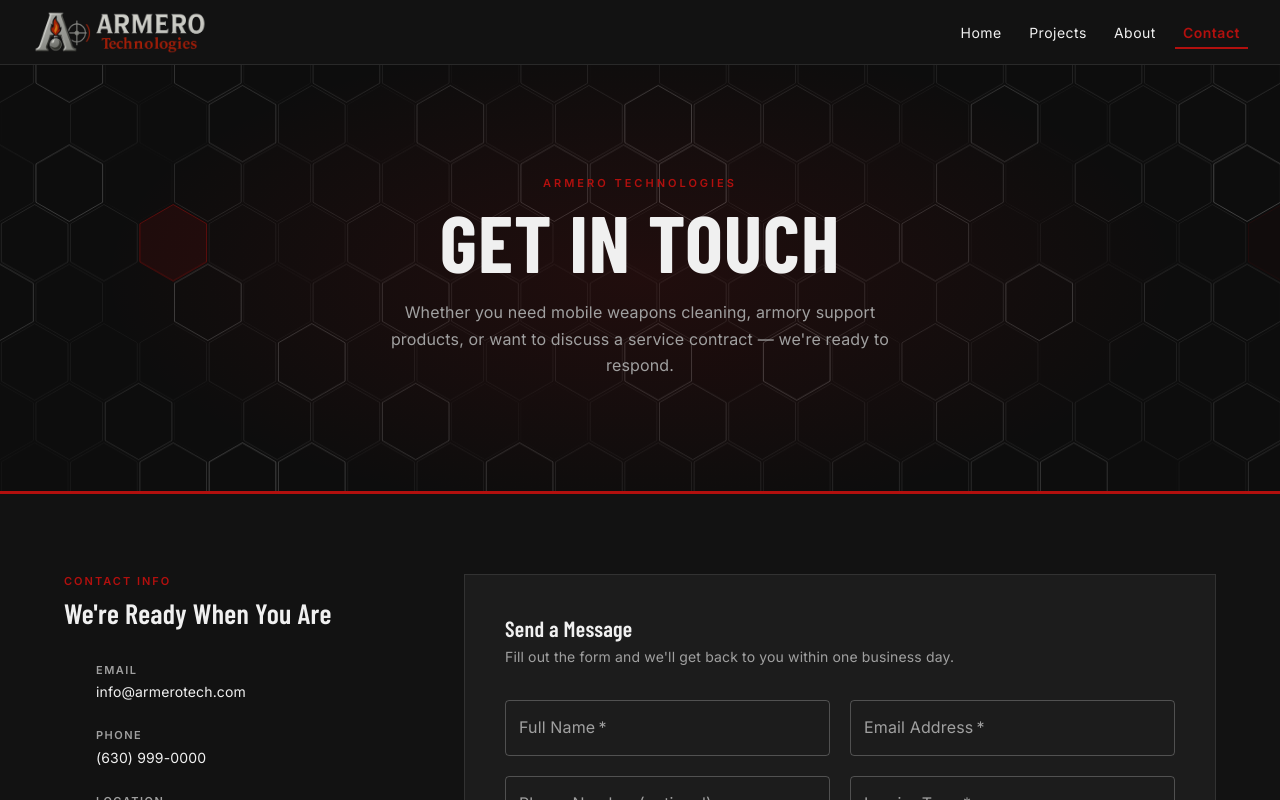
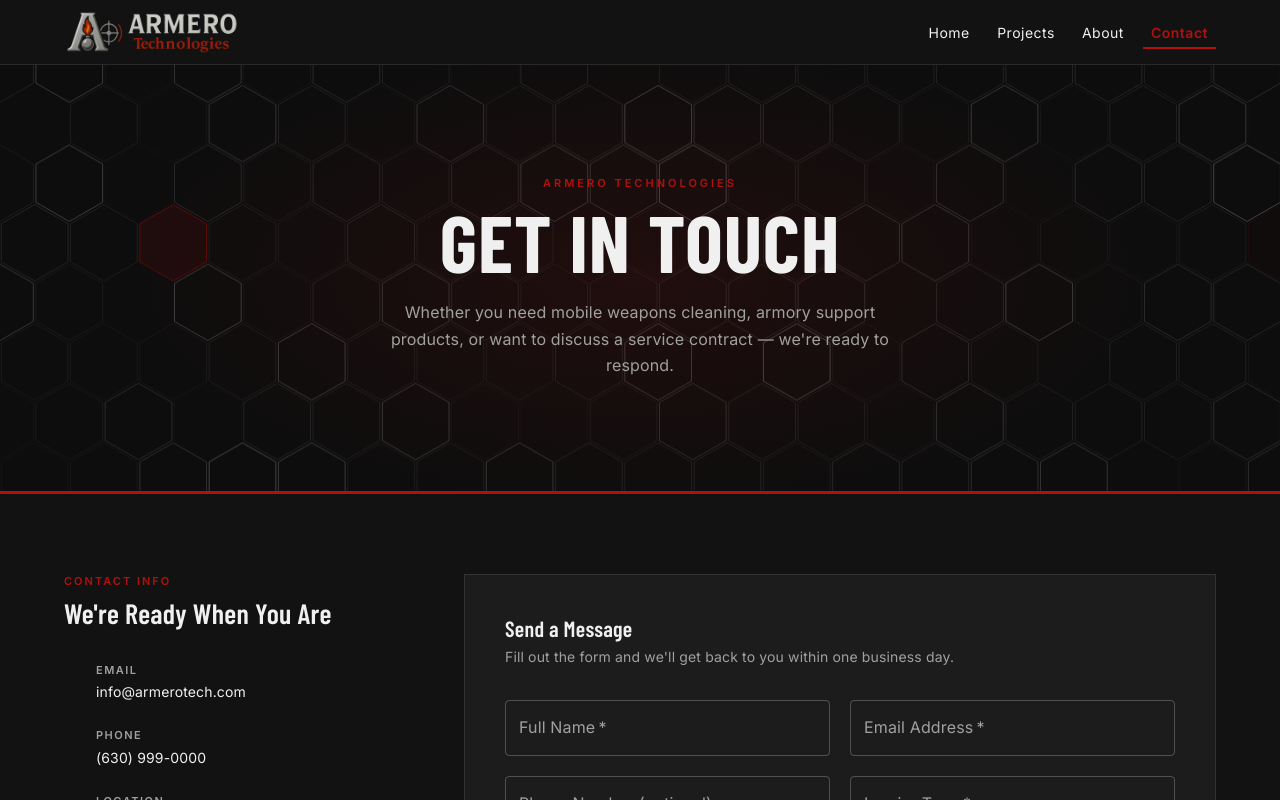
Before and after one commit to boingloings33/armero, a React (Vite) app: page /contact in a window 1280 px wide. Shown: the top 800 px of the page. Built offline with nearby package versions, Linux system fonts and the light colour scheme; some icons are missing.

Commit message:
feat: enhance Navbar layout with Container for better alignment and spacing

```diff
--- a/src/components/Navbar.jsx
+++ b/src/components/Navbar.jsx
@@ -3,6 +3,7 @@
   Toolbar,
   Box,
   Button,
+  Container,
   IconButton,
   Drawer,
   List,
@@ -32,7 +33,11 @@
   return (
     <>
       <AppBar position="fixed" elevation={0}>
-        <Toolbar sx={{ justifyContent: "space-between", px: { xs: 2, md: 4 } }}>
+        <Toolbar disableGutters>
+          <Container
+            maxWidth="lg"
+            sx={{ display: "flex", alignItems: "center", justifyContent: "space-between" }}
+          >
           <Box
             component={Link}
             to="/"
@@ -82,6 +87,7 @@
               ))}
             </Box>
           )}
+          </Container>
         </Toolbar>
       </AppBar>
 
```
